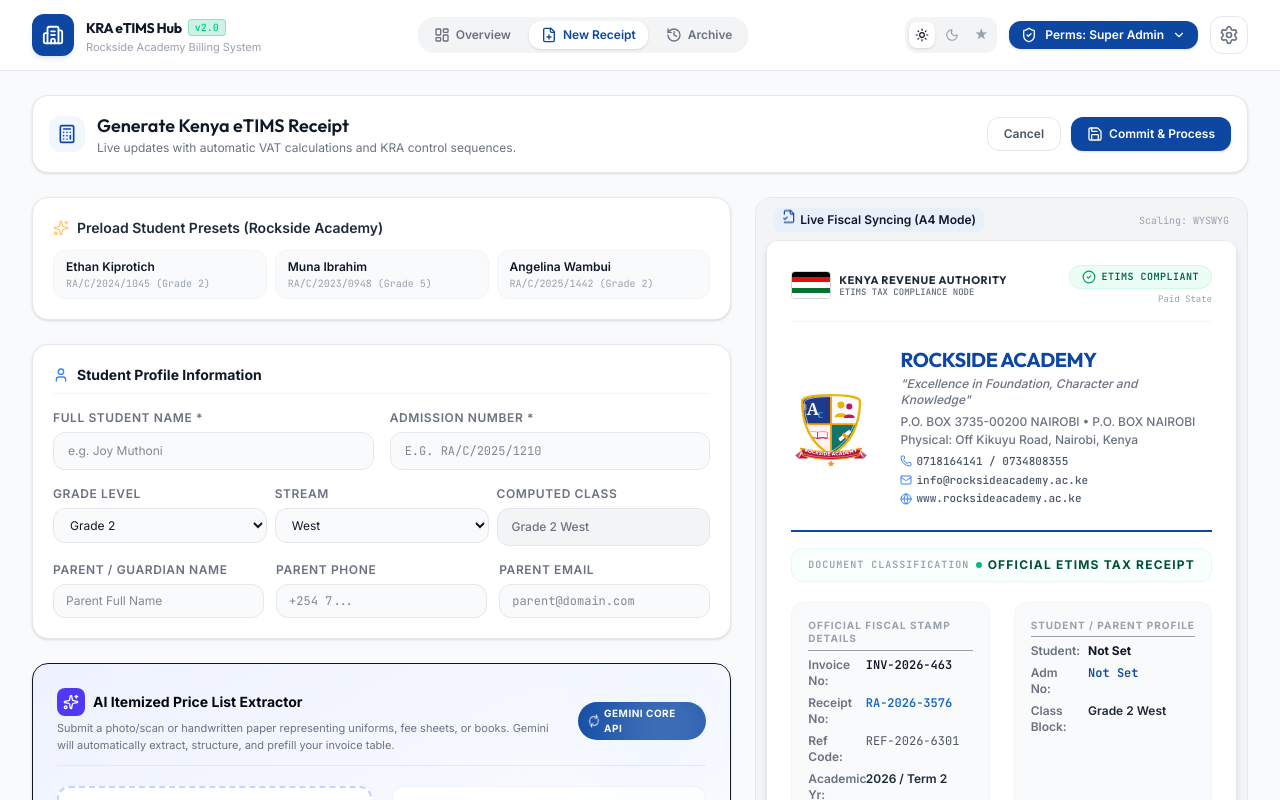
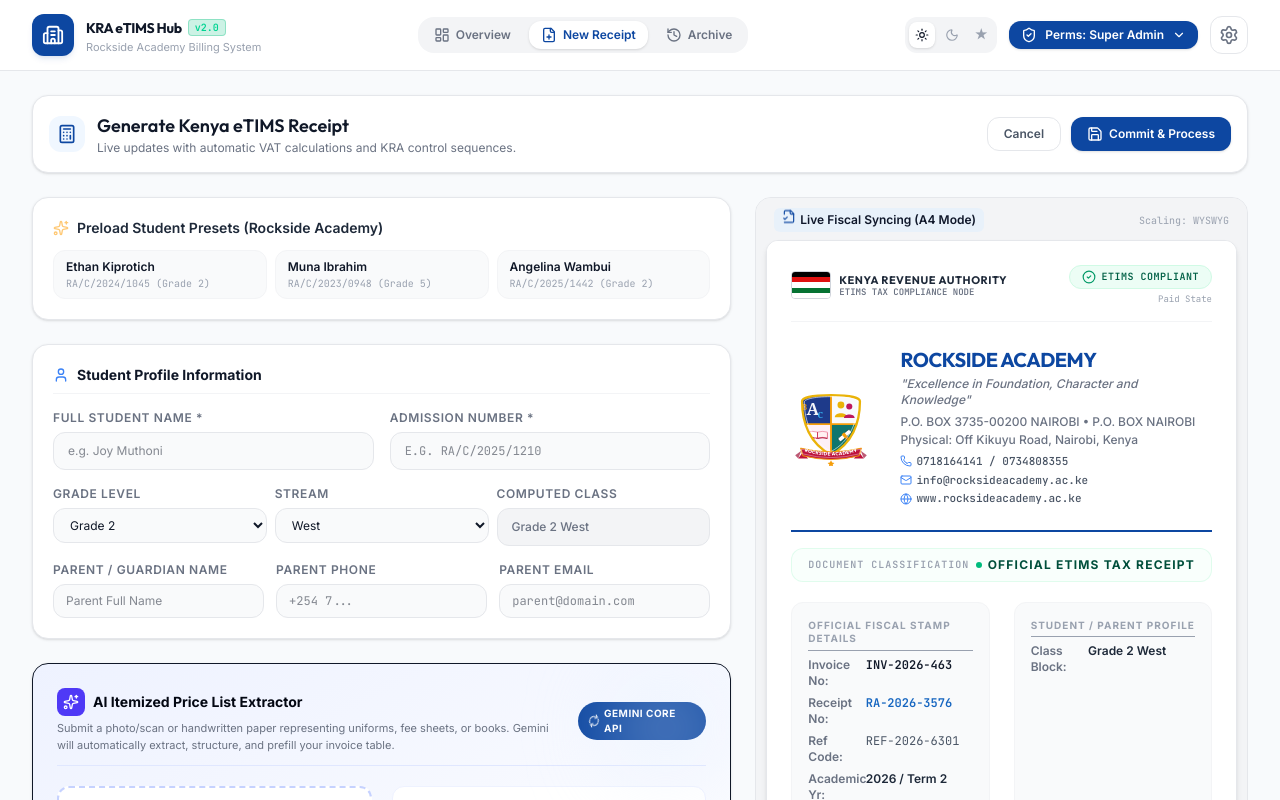
Before and after one commit to onyi2/kraetims, a React (Vite) app: page / in a window 1280 px wide. Both pictures are taken after a click on the button "New Receipt". Shown: the top 800 px of the page. Built offline with nearby package versions, Linux system fonts and the light colour scheme.

Commit message:
refactor(receipt): conditionally render student details
Hide student name and admission number fields in the UI and print views when data is missing to ensure a cleaner receipt layout.

```diff
--- a/src/components/PrintWindow.tsx
+++ b/src/components/PrintWindow.tsx
@@ -303,8 +303,8 @@
 
       <div class="meta-card">
         <div class="meta-title">Student Profile</div>
-        <div class="meta-row"><span class="meta-label">Student:</span><span class="meta-val">${receipt.studentName}</span></div>
-        <div class="meta-row"><span class="meta-label">Adm No:</span><span class="meta-val">${receipt.admissionNo}</span></div>
+        ${receipt.studentName ? `<div class="meta-row"><span class="meta-label">Student:</span><span class="meta-val">${receipt.studentName}</span></div>` : ''}
+        ${receipt.admissionNo ? `<div class="meta-row"><span class="meta-label">Adm No:</span><span class="meta-val">${receipt.admissionNo}</span></div>` : ''}
         <div class="meta-row"><span class="meta-label">Class:</span><span class="meta-val">${receipt.studentClass}</span></div>
         <div class="meta-row"><span class="meta-label">Payment:</span><span class="meta-val">${receipt.paymentMode} (${receipt.paymentRef || 'N/A'})</span></div>
       </div>
@@ -540,8 +540,7 @@
 Date: ${formatETRDate(receipt.date)}
 Time: ${receipt.time}
 
-Student Name: ${receipt.studentName || 'Not Specified'}
-Grade: ${receipt.studentGrade || receipt.studentClass || '5'}
+${receipt.studentName ? `Student Name: ${receipt.studentName}\n` : ''}${receipt.admissionNo ? `Adm No: ${receipt.admissionNo}\n` : ''}Grade: ${receipt.studentGrade || receipt.studentClass || '5'}
 Parent/Guardian: ${receipt.parentName || 'Not Specified'}
 
 ----------------------------------------------------------
--- a/src/components/ReceiptView.tsx
+++ b/src/components/ReceiptView.tsx
@@ -271,11 +271,19 @@
             Student / Parent Profile
           </h3>
           <div className="grid grid-cols-3 gap-y-1.5 gap-x-2">
-            <span className="font-semibold text-gray-500">Student:</span>
-            <span className="col-span-2 font-bold text-gray-900">{receipt.studentName || 'Not Set'}</span>
+            {receipt.studentName && (
+              <>
+                <span className="font-semibold text-gray-500">Student:</span>
+                <span className="col-span-2 font-bold text-gray-900">{receipt.studentName}</span>
+              </>
+            )}
 
-            <span className="font-semibold text-gray-500">Adm No:</span>
-            <span className="col-span-2 font-semibold font-mono text-primary-600">{receipt.admissionNo || 'Not Set'}</span>
+            {receipt.admissionNo && (
+              <>
+                <span className="font-semibold text-gray-500">Adm No:</span>
+                <span className="col-span-2 font-semibold font-mono text-primary-600">{receipt.admissionNo}</span>
+              </>
+            )}
 
             <span className="font-semibold text-gray-500">Class Block:</span>
             <span className="col-span-2 font-semibold text-gray-800">{receipt.studentClass}</span>
```
